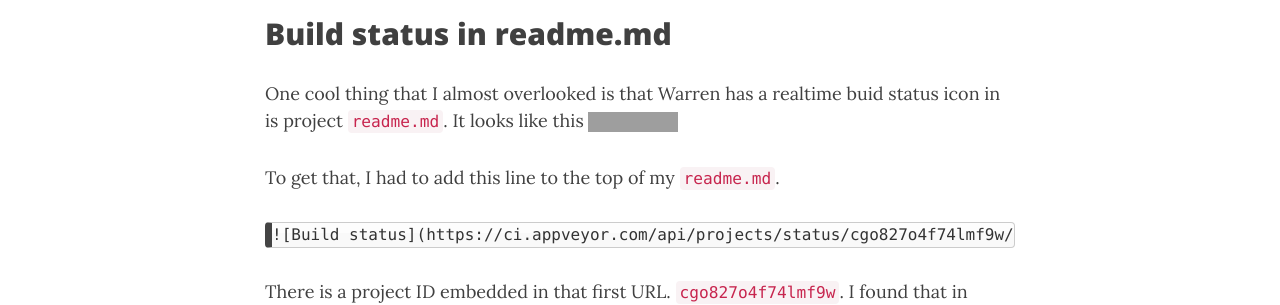
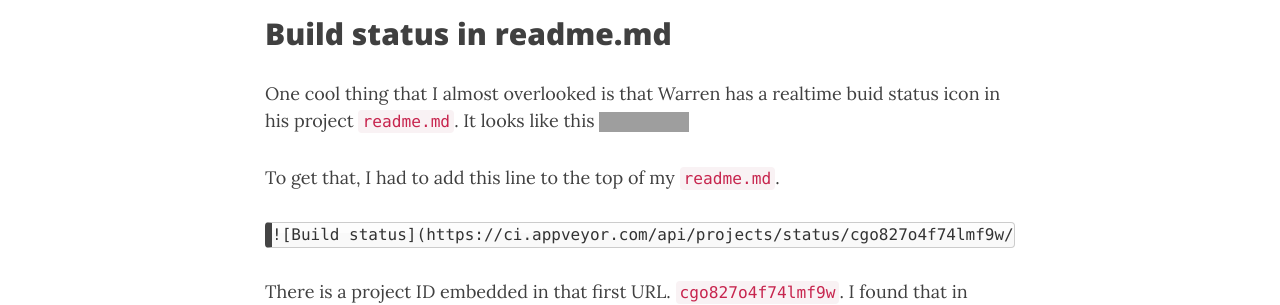
Before and after one commit to KevinMarquette/kevinmarquette.github.io, a Jekyll site: the page built from _posts/2017-1-21-powershell-module-continious-delivery-pipeline.md, in a window 1280 px wide and 900 px high, scrolled down 3972 px. Shown: the part 178-483 px from the top of the window. Built offline with Jekyll 4.4.1, drawn with Linux system fonts in a browser that asks for light colours; nearby versions of some CDN libraries; a script that is not in the unit is left out; grey boxes are pictures that could not be loaded.

Commit message:
Fixed spelling

```diff
--- a/_posts/2017-1-21-powershell-module-continious-delivery-pipeline.md
+++ b/_posts/2017-1-21-powershell-module-continious-delivery-pipeline.md
@@ -104,7 +104,7 @@ I used everything else as it was (Just had to provide my secure NugetApiKey).
 
 ## Build status in readme.md
 
-One cool thing that I almost overlooked is that Warren has a realtime buid status icon in is project `readme.md`. It looks like this ![Build status](https://ci.appveyor.com/api/projects/status/cgo827o4f74lmf9w/branch/master?svg=true)
+One cool thing that I almost overlooked is that Warren has a realtime buid status icon in his project `readme.md`. It looks like this ![Build status](https://ci.appveyor.com/api/projects/status/cgo827o4f74lmf9w/branch/master?svg=true)
 
 To get that, I had to add this line to the top of my `readme.md`.
 
```
